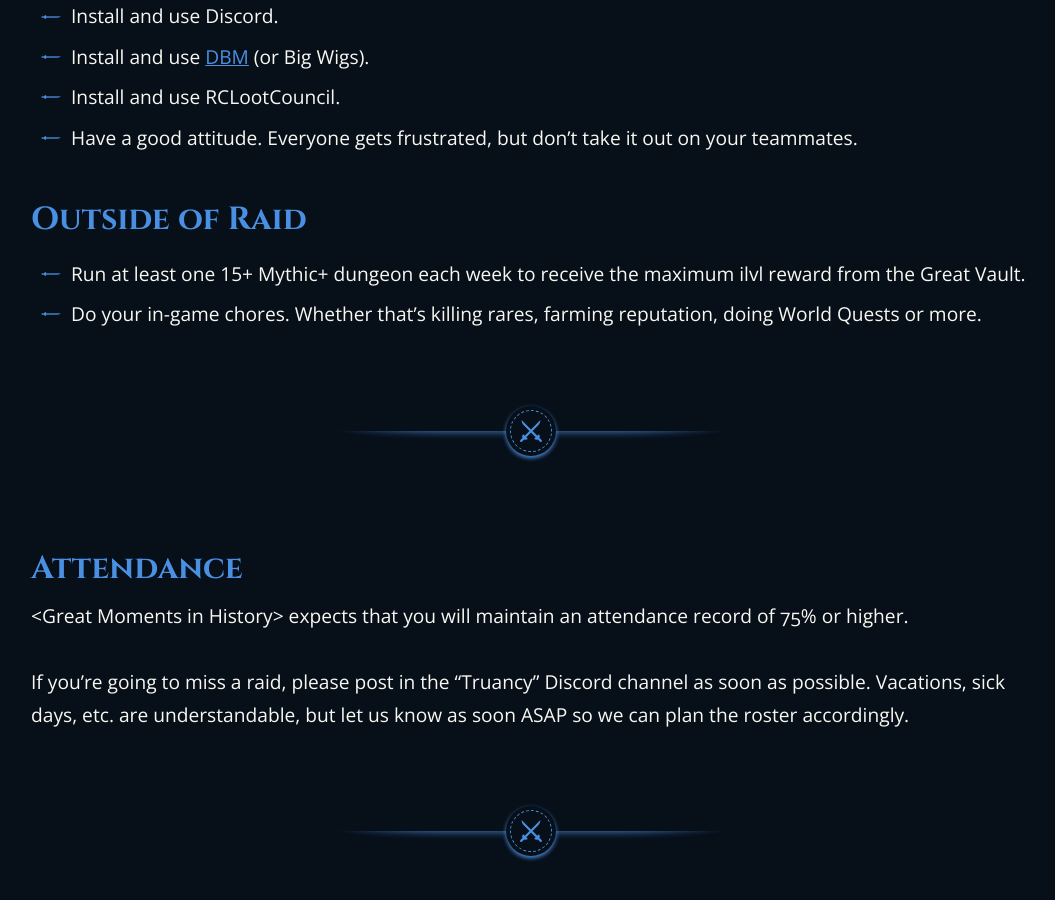
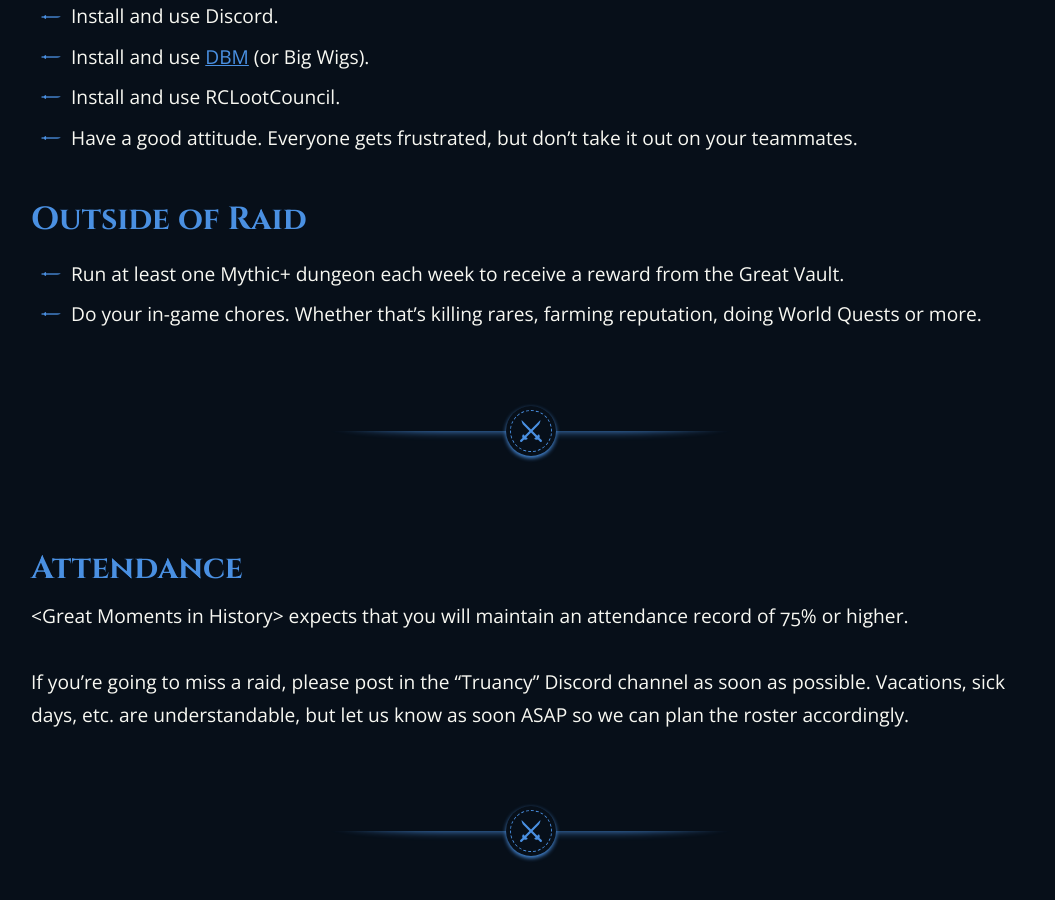
Before and after one commit to gmih/gmih.github.io, a Jekyll site: the page built from pages/raiding/index.md, in a window 1280 px wide and 900 px high, scrolled down 743 px. Shown: the whole window, without its empty margins (109-1164 px from the left). Built offline with Jekyll 4.4.1, drawn with Linux system fonts in a browser that asks for light colours; nearby versions of some CDN libraries.

Commit message:
Update raiding info

```diff
--- a/pages/raiding/index.md
+++ b/pages/raiding/index.md
@@ -19,7 +19,7 @@ permalink: raiding/
 - Have a good attitude. Everyone gets frustrated, but don’t take it out on your teammates.
 
 ### Outside of Raid
-- Run at least one 15+ Mythic+ dungeon each week to receive the maximum ilvl reward from the Great Vault.
+- Run at least one Mythic+ dungeon each week to receive a reward from the Great Vault.
 - Do your in-game chores. Whether that’s killing rares, farming reputation, doing World Quests or more.
 
 
```
